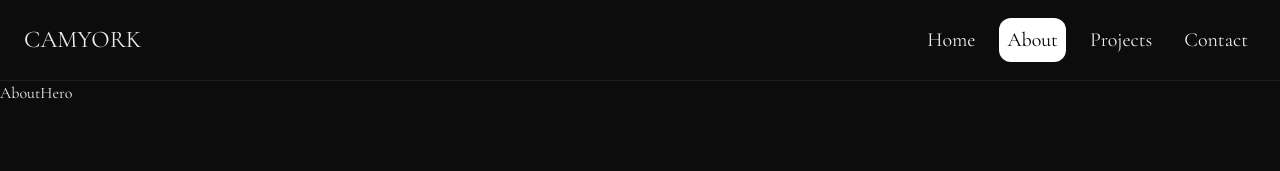
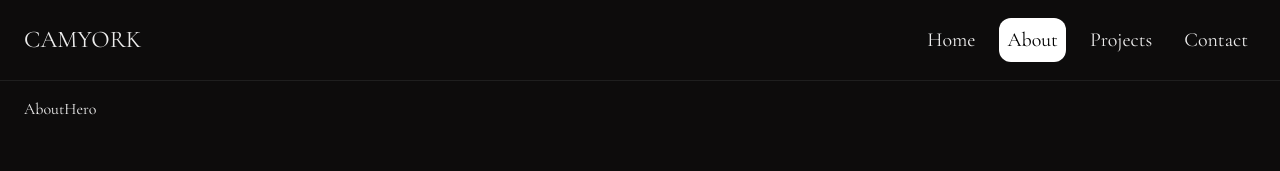
Before and after one commit to DarkoM996/construction-website, a Next.js app: page /about in a window 1280 px wide. Shown: the top 171 px of the page. Built offline with nearby package versions, Linux system fonts and the light colour scheme.

Commit message:
initial work

```diff
--- a/app/components/AboutHero.jsx
+++ b/app/components/AboutHero.jsx
@@ -1,7 +1,11 @@
 import React from "react";
 
 const AboutHero = () => {
-  return <div>AboutHero</div>;
+  return (
+    <div className="max-w-screen-3xl mx-auto w-full min-h-screen relative px-6 py-4">
+      AboutHero
+    </div>
+  );
 };
 
 export default AboutHero;
```
